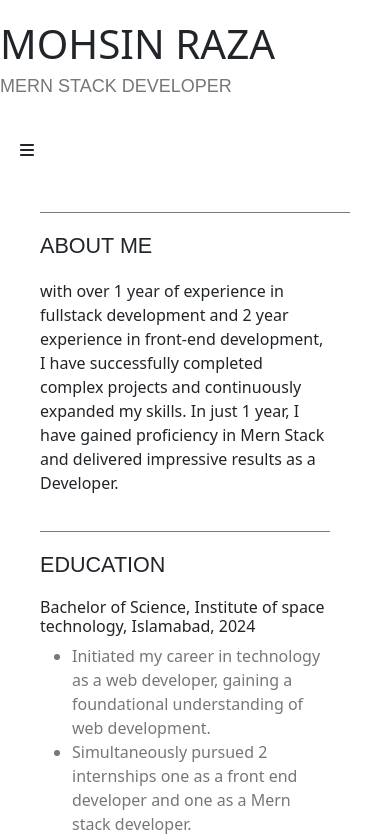
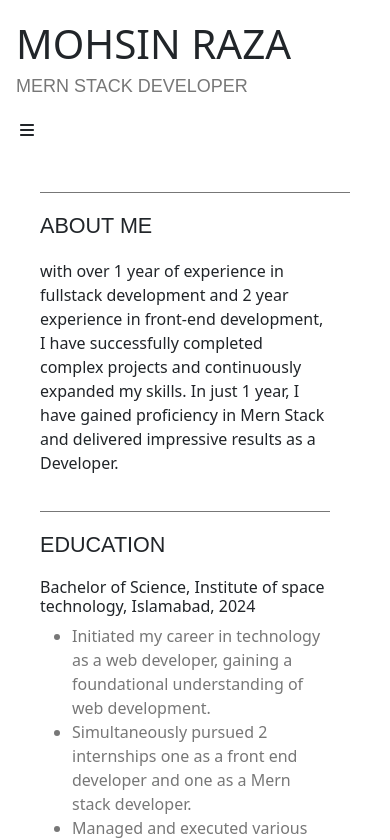
Before and after one commit to cmohsin048/Optimus_fox_cv_project, a React (Create React App) app in the folder cv/: page / in a window 390 px wide. Shown: the top 840 px of the page. Built offline with nearby package versions, Linux system fonts and the light colour scheme.

Commit message:
edit mobile interface

```diff
--- a/cv/src/App.css
+++ b/cv/src/App.css
@@ -162,10 +162,7 @@ h4 {
     flex-direction: column;
   }
   .header {
-    margin: 1.25rem auto;
+    margin: 1.25rem 0 0 1rem;
   }
 
-
-
-
 }
```
